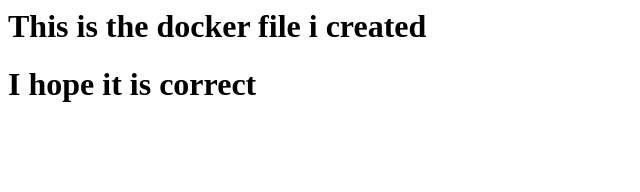
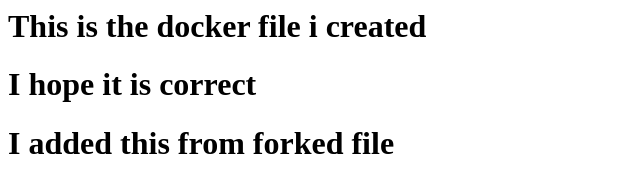
Before and after one commit to Selvamk4306/git-dummy-fork, a plain HTML site: page index.html in a window 1280 px wide. Shown: the whole page, without its empty margins (0-640 px from the left). Drawn offline with Linux system fonts and the light colour scheme.

Commit message:
Update index.html

```diff
--- a/index.html
+++ b/index.html
@@ -7,5 +7,6 @@
 <body>
     <h1>This is the docker file i created</h1>
     <h1>I hope it is correct</h1>
+    <h1>I added this from forked file</h1>
 </body>
 </html>
```
